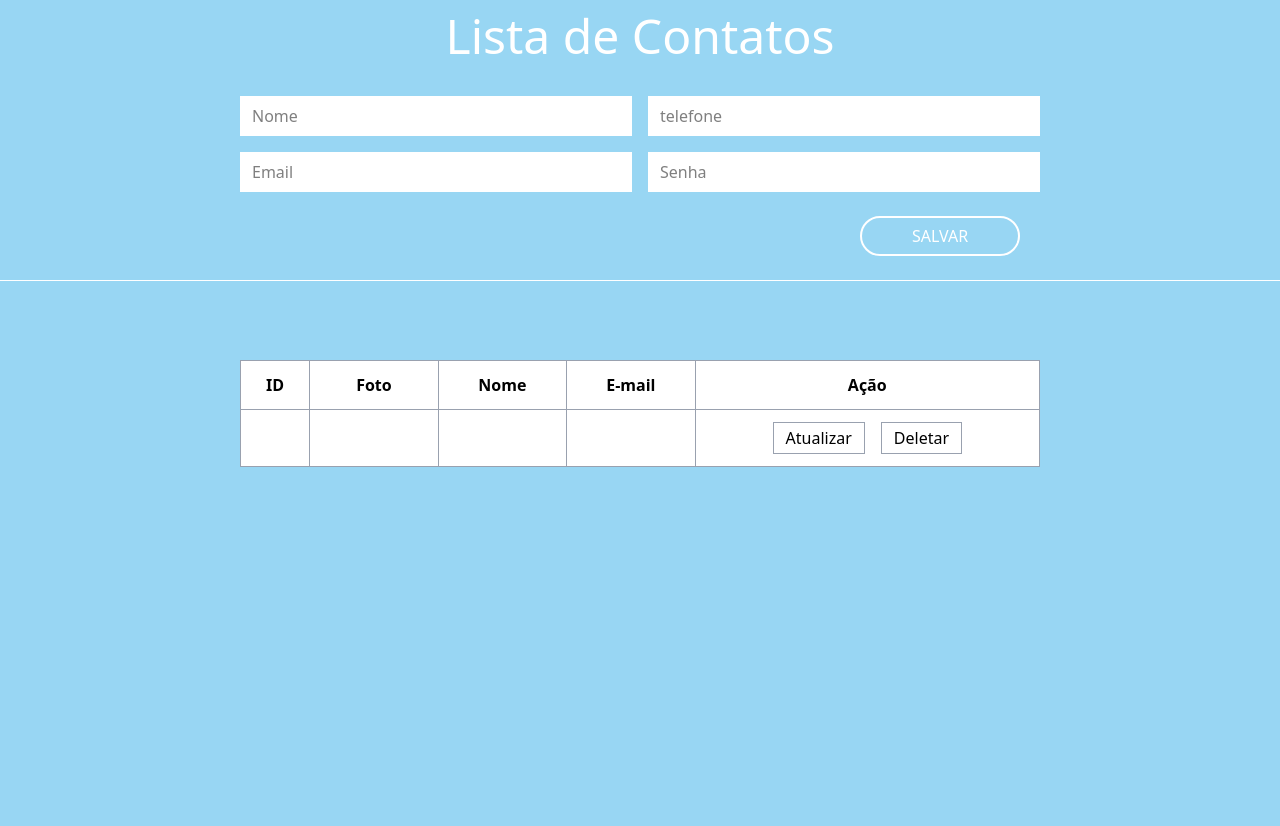
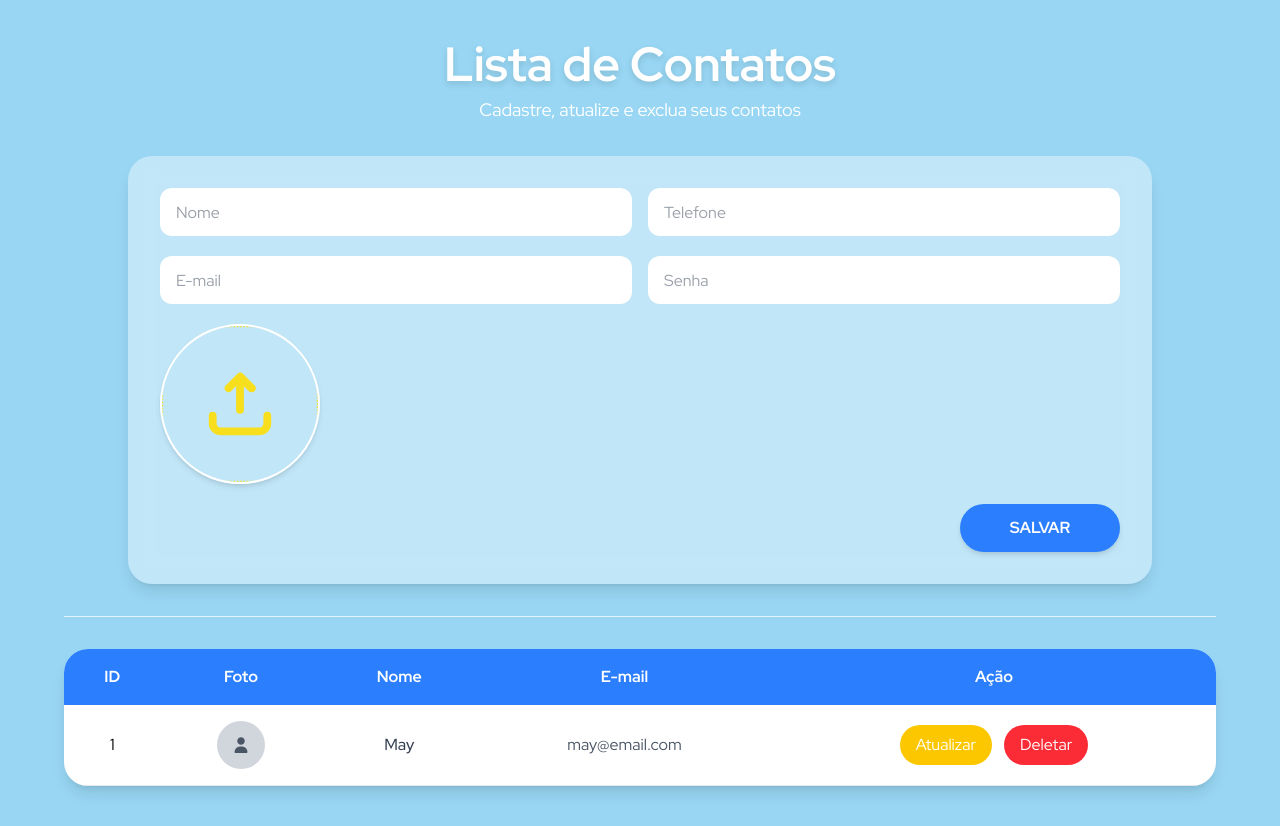
Before and after one commit to maymandrade/contatos, a plain HTML site: page index.html in a window 1280 px wide. Before the commit the page ends 800 px from the top, so only its background shows below. Drawn offline with nearby package versions, Linux system fonts and the light colour scheme; no server answers.

Commit message:
Feat: alterando estilização da pagina, melhorando código, e implementando input de imagem

```diff
--- a/index.html
+++ b/index.html
@@ -12,52 +12,111 @@
     <title>Contatos</title>
 </head>
 
-<body class="min-h-screen flex flex-col items-center gap-6" style="background-color: #98d6f3">
+<body class="min-h-screen flex flex-col items-center gap-8 px-6 py-10 font-['Red_Hat_Display']"
+    style="background-color: #98d6f3">
 
-    <div class="text-white text-[48px]">Lista de Contatos</div>
-    <div class="flex flex-col gap-4  mg-35">
-        <div class="flex items-center justify-center gap-4 w-200 mg-35">
-            <input id="nome" class="bg-white text-grey w-200 h-10 p-3 " type="text" placeholder="Nome">
-            <input id="telefone" class="bg-white text-grey w-200 h-10 p-3" type="text" placeholder="telefone">
-        </div>
-        <div class="flex items-center justify-center gap-4 w-200 mg-35">
-            <input id="email" class="bg-white text-grey w-200 h-10 p-3" type="email" placeholder="Email">
-            <input id="senha" class="bg-white text-grey w-200 h-10 p-3" type="password" placeholder="Senha">
+    <!-- Título -->
+    <header class="text-center">
+        <h1 class="text-white text-5xl font-bold drop-shadow-md">
+            Lista de Contatos
+        </h1>
+        <p class="text-white text-lg mt-2">
+            Cadastre, atualize e exclua seus contatos
+        </p>
+    </header>
+
+    <!-- Formulário -->
+    <section class="bg-white/40 backdrop-blur-md rounded-3xl shadow-lg p-8 w-full max-w-5xl flex flex-col gap-5">
+
+        <div class="grid grid-cols-1 md:grid-cols-2 gap-4">
+            <input id="nome"
+                class="bg-white text-gray-700 h-12 p-4 rounded-xl outline-none focus:ring-2 focus:ring-blue-400"
+                type="text" placeholder="Nome">
+
+            <input id="telefone"
+                class="bg-white text-gray-700 h-12 p-4 rounded-xl outline-none focus:ring-2 focus:ring-blue-400"
+                type="text" placeholder="Telefone">
         </div>
 
+        <div class="grid grid-cols-1 md:grid-cols-2 gap-4">
+            <input id="email"
+                class="bg-white text-gray-700 h-12 p-4 rounded-xl outline-none focus:ring-2 focus:ring-blue-400"
+                type="email" placeholder="E-mail">
+
+            <input id="senha"
+                class="bg-white text-gray-700 h-12 p-4 rounded-xl outline-none focus:ring-2 focus:ring-blue-400"
+                type="password" placeholder="Senha">
         </div>
-    <div class="flex justify-end w-190">
-        <button id="botao-cadastrar" class="border-2 border-white cursor-pointer text-white h-10 w-40 rounded-3xl">
-            SALVAR</button>
+
+        <div class="preview-container items-center gap-3 w-40">
+            <input id="preview-input" class="hidden" type="file" accept="image/*">
+
+            <!-- ao clicar na imagem, abre o input file -->
+            <label for="preview-input" class="cursor-pointer">
+                <img id="preview-image" class="w-40 h-40 object-cover rounded-full border-2 border-white shadow-md"
+                    src="./img/upload-icon.svg" alt="Clique para enviar uma imagem">
+            </label>
+
         </div>
-    <hr class="border-t border-white w-full ">
 
-    <table class=" fixed top-90 w-200 items-center justify-center border-1 border-gray-400" style="background-color: brown;">
+        <div class="flex justify-end">
+            <button id="botao-cadastrar"
+                class="bg-blue-500 hover:bg-blue-600 transition text-white font-bold h-12 w-40 rounded-full cursor-pointer shadow-md">
+                SALVAR
+            </button>
+        </div>
+
+    </section>
+
+    <!-- Linha -->
+    <hr class="border-t border-white/70 w-full max-w-6xl">
+
+    <!-- Tabela -->
+    <section class="w-full max-w-6xl bg-white rounded-3xl shadow-lg overflow-hidden">
+
+        <table class="w-full border-collapse text-center">
             <thead>
-            <tr id="cabeçalho">
-                <th class="bg-white w-10 h-10 p-3 border-1 border-gray-400">ID</th>
-                <th class="bg-white w-10 h-10 p-3 border-1 border-gray-400">Foto</th>
-                <th class="bg-white w-20 h-10 p-3 border-1 border-gray-400">Nome</th>
-                <th class="bg-white w-20 h-10 p-3 border-1 border-gray-400">E-mail</th>
-                <th class="bg-white w-50 h-10 p-3 border-1 border-gray-400">Ação</th>
+                <tr class="bg-blue-500 text-white">
+                    <th class="p-4">ID</th>
+                    <th class="p-4">Foto</th>
+                    <th class="p-4">Nome</th>
+                    <th class="p-4">E-mail</th>
+                    <th class="p-4">Ação</th>
                 </tr>
             </thead>
 
-        <tbody>
-            <tr id="itens">
-                <td class="bg-white w-10 h-10 p-3 border-1 border-gray-400"></td>
-                <td class="bg-white w-20 h-10 p-3 border-1 border-gray-400"></td>
-                <td class="bg-white w-20 h-10 p-3 border-1 border-gray-400"></td>
-                <td class="bg-white w-20 h-10 p-3 border-1 border-gray-400"></td>
-                <td class="bg-white h-14 p-3 flex justify-center gap-4 border-gray-400" >
-                    <button class="border-1 p-3 items-center flex cursor-pointer border-gray-400">Atualizar</button>
-                    <button class="border-1 p-3 items-center flex cursor-pointer border-gray-400">Deletar</button>
+            <tbody id="lista-contatos">
+                <tr class="border-b border-gray-200 hover:bg-blue-50 transition">
+                    <td class="p-4">1</td>
+
+                    <td class="p-4">
+                        <div class="w-12 h-12 bg-gray-300 rounded-full mx-auto flex items-center justify-center">
+                            <i class="fa-solid fa-user text-gray-600"></i>
+                        </div>
+                    </td>
+
+                    <td class="p-4 text-gray-700 font-medium">May</td>
+
+                    <td class="p-4 text-gray-600">may@email.com</td>
+
+                    <td class="p-4">
+                        <div class="flex justify-center gap-3">
+                            <button
+                                class="bg-yellow-400 hover:bg-yellow-500 transition text-white px-4 py-2 rounded-full cursor-pointer">
+                                Atualizar
+                            </button>
+
+                            <button
+                                class="bg-red-500 hover:bg-red-600 transition text-white px-4 py-2 rounded-full cursor-pointer">
+                                Deletar
+                            </button>
+                        </div>
                     </td>
                 </tr>
             </tbody>
-
         </table>
 
+    </section>
 
 </body>
 
```
Also changed, not shown: img/upload-icon.svg (added). Lines whose indentation alone changed are shown as unchanged.
